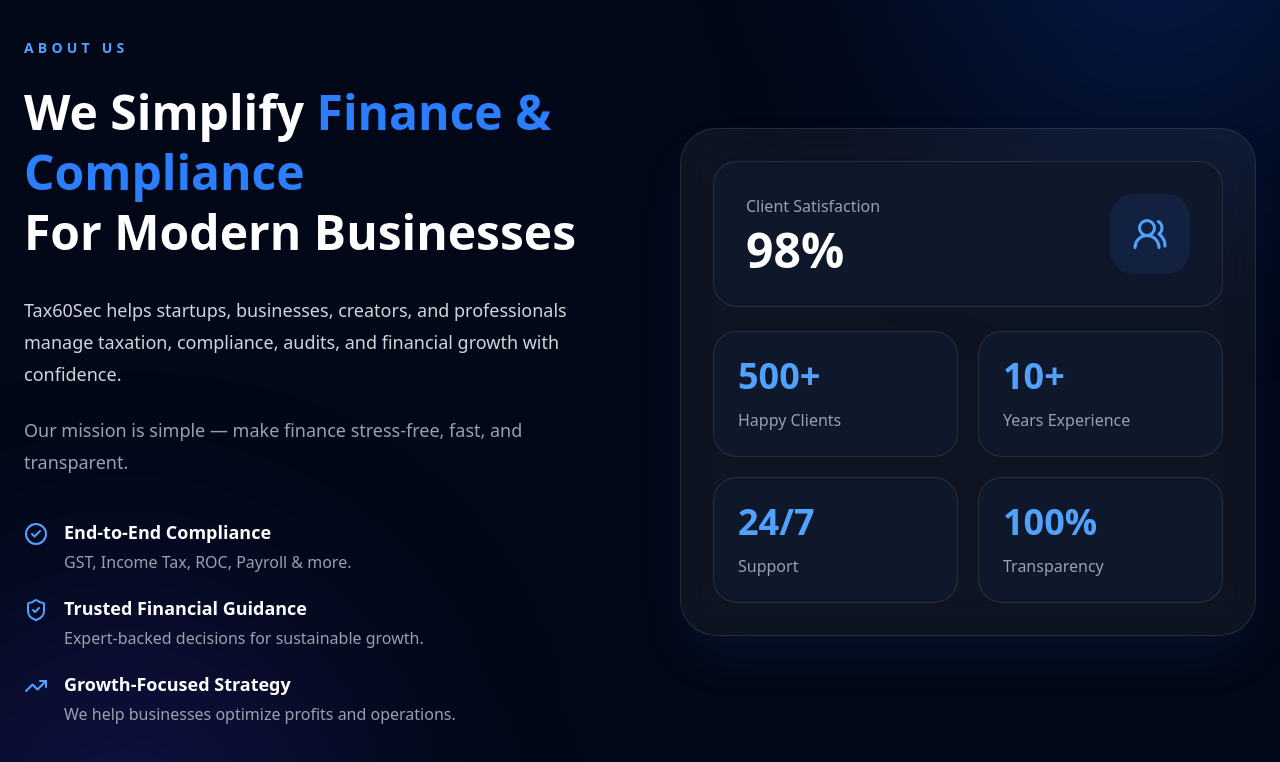
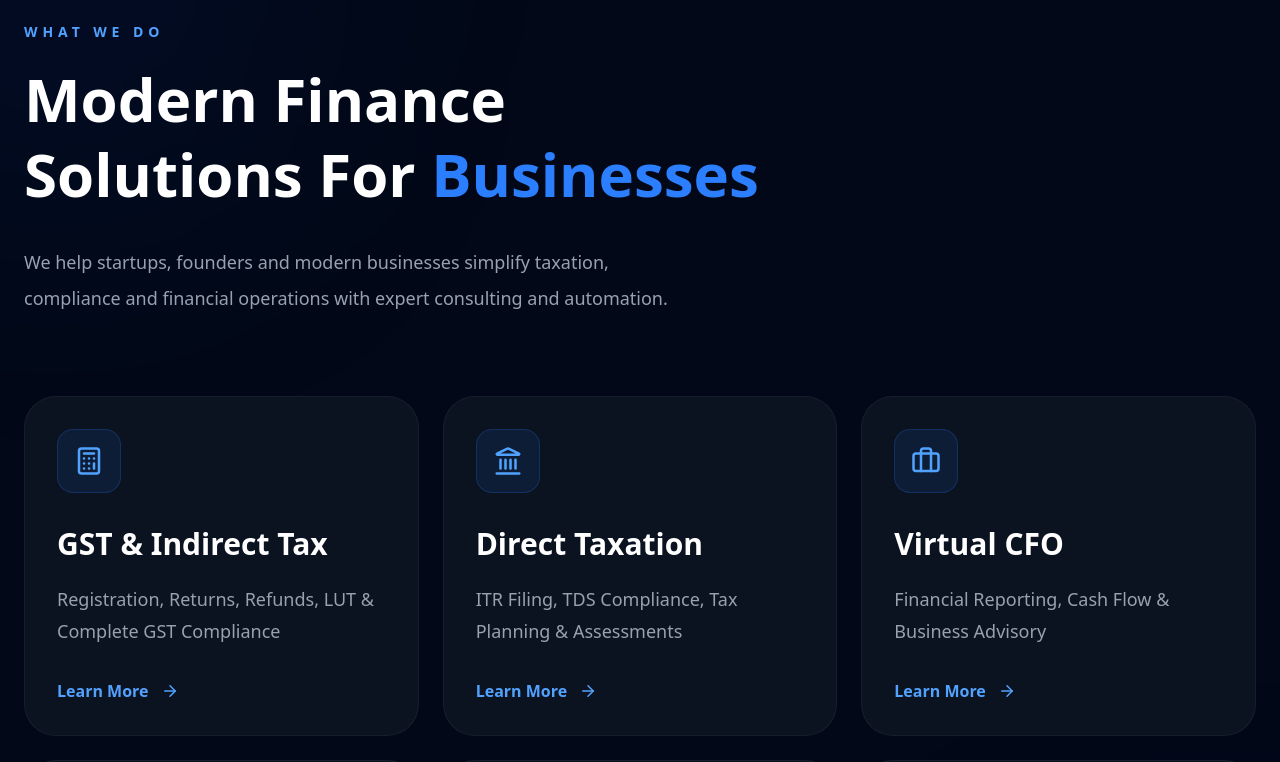
Before and after one commit to nithinreddyavula/taxin60sec, a Next.js app: page / in a window 1280 px wide. Shown: the part 2080-2842 px from the top of the page. Built offline with nearby package versions, Linux system fonts and the light colour scheme.

Commit message:
add navigation to every button

```diff
--- a/components/Footer.tsx
+++ b/components/Footer.tsx
@@ -1,128 +1,91 @@
+"use client";
+
 import Link from "next/link";
-
-import {
-  Mail,
-  Phone,
-} from "lucide-react";
-
-import {
-  FaFacebookF,
-  FaInstagram,
-  FaLinkedinIn,
-} from "react-icons/fa";
 
 export default function Footer() {
 
   return (
 
-    <footer className="relative bg-[#020817] text-white overflow-hidden border-t border-white/10">
+    <footer className="border-t border-white/10 bg-[#020817] text-white">
 
-      {/* GLOW */}
-      <div className="absolute inset-0 overflow-hidden">
+      <div className="max-w-7xl mx-auto px-4 sm:px-6 py-16">
 
-        <div className="absolute top-[-150px] right-[-100px] w-[350px] h-[350px] bg-blue-600/10 blur-[120px] rounded-full" />
-
-        <div className="absolute bottom-[-150px] left-[-100px] w-[350px] h-[350px] bg-indigo-600/10 blur-[120px] rounded-full" />
-
-      </div>
-
-      <div className="relative z-10 max-w-7xl mx-auto px-6 py-20">
-
-        {/* TOP */}
-        <div className="grid grid-cols-1 md:grid-cols-2 lg:grid-cols-4 gap-14">
+        <div className="grid md:grid-cols-4 gap-10">
 
           {/* BRAND */}
           <div>
 
-            <h2 className="text-4xl font-bold">
+            <Link
+              href="/"
+              className="flex items-center gap-3"
+            >
 
-              Tax
-              <span className="text-blue-500">
-                60
-              </span>
-              Sec
+              <div className="w-12 h-12 rounded-2xl bg-gradient-to-br from-blue-500 to-indigo-600 flex items-center justify-center text-xl font-bold">
+
+                T
+
+              </div>
+
+              <div>
+
+                <h2 className="text-3xl font-bold">
+
+                  Tax<span className="text-blue-500">60</span>Sec
 
                 </h2>
 
-            <p className="mt-6 text-gray-400 leading-8">
+                <p className="text-xs tracking-[0.35em] text-gray-400 uppercase">
 
-              Smart taxation, finance, and compliance
-              solutions for startups, businesses,
-              creators, and professionals.
+                  Tax • Finance • Growth
 
                 </p>
 
-            {/* SOCIALS */}
-            <div className="mt-8 flex items-center gap-4">
+              </div>
 
-              <a
-                href="#"
-                className="w-12 h-12 rounded-2xl bg-white/5 hover:bg-blue-600 transition flex items-center justify-center"
-              >
+            </Link>
 
-                <FaInstagram size={20} />
+            <p className="mt-6 text-gray-400 leading-8">
 
-              </a>
+              Modern taxation and finance solutions
+              for startups, businesses and creators.
 
-              <a
-                href="#"
-                className="w-12 h-12 rounded-2xl bg-white/5 hover:bg-blue-600 transition flex items-center justify-center"
-              >
-
-                <FaLinkedinIn size={20} />
-
-              </a>
-
-              <a
-                href="#"
-                className="w-12 h-12 rounded-2xl bg-white/5 hover:bg-blue-600 transition flex items-center justify-center"
-              >
-
-                <FaFacebookF size={20} />
-
-              </a>
-
-            </div>
+            </p>
 
           </div>
 
           {/* QUICK LINKS */}
           <div>
 
-            <h3 className="text-2xl font-semibold">
+            <h3 className="text-xl font-bold">
 
               Quick Links
 
             </h3>
 
-            <div className="mt-8 flex flex-col gap-5 text-gray-400">
+            <div className="mt-6 flex flex-col gap-4 text-gray-400">
 
-              <Link
-                href="/"
-                className="hover:text-blue-400 transition"
-              >
+              <Link href="/" className="hover:text-blue-400 transition">
+
                 Home
+
               </Link>
 
-              <Link
-                href="/about"
-                className="hover:text-blue-400 transition"
-              >
+              <Link href="/about" className="hover:text-blue-400 transition">
+
                 About Us
+
               </Link>
 
-              <Link
-                href="/services"
-                className="hover:text-blue-400 transition"
-              >
+              <Link href="/services" className="hover:text-blue-400 transition">
+
                 Services
+
               </Link>
 
-              <Link
-                href="/contact"
-                className="hover:text-blue-400 transition"
-              >
+              <Link href="/contact" className="hover:text-blue-400 transition">
+
                 Contact
+
               </Link>
 
             </div>
@@ -132,23 +95,37 @@
           {/* SERVICES */}
           <div>
 
-            <h3 className="text-2xl font-semibold">
+            <h3 className="text-xl font-bold">
 
               Services
 
             </h3>
 
-            <div className="mt-8 flex flex-col gap-5 text-gray-400">
+            <div className="mt-6 flex flex-col gap-4 text-gray-400">
 
-              <p>GST Filing</p>
+              <Link href="/services" className="hover:text-blue-400 transition">
 
-              <p>Income Tax</p>
+                GST Filing
 
-              <p>Virtual CFO</p>
+              </Link>
 
-              <p>Audit & Compliance</p>
+              <Link href="/services" className="hover:text-blue-400 transition">
 
-              <p>Startup Registration</p>
+                Income Tax
+
+              </Link>
+
+              <Link href="/services" className="hover:text-blue-400 transition">
+
+                Virtual CFO
+
+              </Link>
+
+              <Link href="/services" className="hover:text-blue-400 transition">
+
+                Startup Registration
+
+              </Link>
 
             </div>
 
@@ -157,63 +134,35 @@
           {/* CONTACT */}
           <div>
 
-            <h3 className="text-2xl font-semibold">
+            <h3 className="text-xl font-bold">
 
               Contact
 
             </h3>
 
-            <div className="mt-8 space-y-6">
+            <div className="mt-6 space-y-4 text-gray-400">
 
-              <div className="flex items-center gap-4">
+              <p>
 
-                <div className="w-12 h-12 rounded-2xl bg-white/5 flex items-center justify-center">
+                compliance@taxin60sec.com
 
-                  <Phone
-                    size={20}
-                    className="text-blue-400"
-                  />
-
-                </div>
-
-                <div>
-
-                  <p className="text-sm text-gray-500">
-                    Phone
               </p>
 
-                  <p className="text-gray-300">
+              <p>
+
                 +91 7013734079
+
               </p>
 
-                </div>
+              <a
+                href="https://wa.me/917013734079"
+                target="_blank"
+                className="inline-block mt-2 px-5 py-3 rounded-2xl bg-blue-600 hover:bg-blue-500 transition text-white font-semibold"
+              >
 
-              </div>
+                Chat on WhatsApp
 
-              <div className="flex items-center gap-4">
-
-                <div className="w-12 h-12 rounded-2xl bg-white/5 flex items-center justify-center">
-
-                  <Mail
-                    size={20}
-                    className="text-blue-400"
-                  />
-
-                </div>
-
-                <div>
-
-                  <p className="text-sm text-gray-500">
-                    Email
-                  </p>
-
-                  <p className="text-gray-300 break-all">
-                    compliance@taxin60sec.com
-                  </p>
-
-                </div>
-
-              </div>
+              </a>
 
             </div>
 
@@ -222,19 +171,41 @@
         </div>
 
         {/* BOTTOM */}
-        <div className="mt-20 pt-8 border-t border-white/10 flex flex-col md:flex-row items-center justify-between gap-5">
+        <div className="mt-16 pt-8 border-t border-white/10 flex flex-col md:flex-row items-center justify-between gap-4 text-sm text-gray-500">
 
-          <p className="text-gray-500 text-sm">
+          <p>
 
             © 2026 Tax60Sec. All rights reserved.
 
           </p>
 
-          <p className="text-gray-500 text-sm">
+          <div className="flex items-center gap-6">
 
-            Built for modern businesses 🚀
+            <Link href="/" className="hover:text-blue-400 transition">
 
-          </p>
+              Home
+
+            </Link>
+
+            <Link href="/services" className="hover:text-blue-400 transition">
+
+              Services
+
+            </Link>
+
+            <Link href="/about" className="hover:text-blue-400 transition">
+
+              About
+
+            </Link>
+
+            <Link href="/contact" className="hover:text-blue-400 transition">
+
+              Contact
+
+            </Link>
+
+          </div>
 
         </div>
 
@@ -243,4 +214,5 @@
     </footer>
 
   );
+
 }
--- a/sections/About.tsx
+++ b/sections/About.tsx
@@ -1,244 +1,171 @@
 "use client";
 
-import { motion } from "framer-motion";
+import Link from "next/link";
+
 import {
-  CheckCircle2,
+  ArrowRight,
+  Briefcase,
+  Building2,
+  Calculator,
+  FileCheck,
+  Landmark,
   ShieldCheck,
-  TrendingUp,
-  Users2,
 } from "lucide-react";
 
-export default function About() {
+const services = [
+  {
+    title: "GST & Indirect Tax",
+    description:
+      "Registration, Returns, Refunds, LUT & Complete GST Compliance",
+    icon: Calculator,
+  },
+  {
+    title: "Direct Taxation",
+    description:
+      "ITR Filing, TDS Compliance, Tax Planning & Assessments",
+    icon: Landmark,
+  },
+  {
+    title: "Virtual CFO",
+    description:
+      "Financial Reporting, Cash Flow & Business Advisory",
+    icon: Briefcase,
+  },
+  {
+    title: "Startup Services",
+    description:
+      "Company Registration, ROC Compliance & Fundraising Support",
+    icon: Building2,
+  },
+  {
+    title: "Audit & Assurance",
+    description:
+      "Internal Audit, Statutory Audit & Due Diligence",
+    icon: ShieldCheck,
+  },
+  {
+    title: "Finance Automation",
+    description:
+      "AI Dashboards, Workflow Automation & Smart Finance Systems",
+    icon: FileCheck,
+  },
+];
+
+export default function Services() {
 
   return (
 
-    <section className="relative py-32 bg-[#020817] overflow-hidden text-white">
+    <section className="relative bg-[#020817] py-28 overflow-hidden">
 
       {/* GLOW */}
-      <div className="absolute inset-0 overflow-hidden">
+      <div className="absolute top-[-150px] left-[-150px] w-[400px] h-[400px] bg-blue-600/10 blur-[140px] rounded-full" />
 
-        <div className="absolute top-[-200px] right-[-100px] w-[450px] h-[450px] bg-blue-600/20 blur-[120px] rounded-full" />
+      <div className="absolute bottom-[-150px] right-[-150px] w-[400px] h-[400px] bg-indigo-600/10 blur-[140px] rounded-full" />
 
-        <div className="absolute bottom-[-200px] left-[-100px] w-[450px] h-[450px] bg-indigo-600/20 blur-[120px] rounded-full" />
+      <div className="relative z-10 max-w-7xl mx-auto px-4 sm:px-6">
 
-      </div>
+        {/* TOP */}
+        <div className="max-w-3xl">
 
-      <div className="relative z-10 max-w-7xl mx-auto px-6 grid grid-cols-1 lg:grid-cols-2 gap-20 items-center">
+          <p className="text-blue-400 text-sm uppercase tracking-[0.35em] font-semibold">
 
-        {/* LEFT CONTENT */}
-        <motion.div
-          initial={{ opacity: 0, y: 40 }}
-          whileInView={{ opacity: 1, y: 0 }}
-          transition={{ duration: 0.8 }}
-          viewport={{ once: true }}
-        >
-
-          <p className="uppercase tracking-[0.3em] text-sm text-blue-400 font-semibold">
-
-            About Us
+            What We Do
 
           </p>
 
-          <h2 className="mt-6 text-5xl font-bold leading-tight">
+          <h2 className="mt-5 text-5xl sm:text-6xl font-bold text-white leading-tight">
 
-            We Simplify
+            Modern Finance
+            <br />
+            Solutions For
             <span className="text-blue-500">
-              {" "}Finance & Compliance
+              {" "}Businesses
             </span>
-
-            <br />
-
-            For Modern Businesses
 
           </h2>
 
-          <p className="mt-8 text-lg text-gray-300 leading-8">
+          <p className="mt-8 text-lg text-gray-400 leading-9 max-w-2xl">
 
-            Tax60Sec helps startups, businesses, creators,
-            and professionals manage taxation, compliance,
-            audits, and financial growth with confidence.
+            We help startups, founders and modern businesses
+            simplify taxation, compliance and financial operations
+            with expert consulting and automation.
 
           </p>
 
-          <p className="mt-6 text-lg text-gray-400 leading-8">
+        </div>
 
-            Our mission is simple —
-            make finance stress-free,
-            fast, and transparent.
+        {/* GRID */}
+        <div className="mt-20 grid grid-cols-1 md:grid-cols-2 xl:grid-cols-3 gap-6">
 
-          </p>
+          {
+            services.map((service, i) => {
 
-          {/* FEATURES */}
-          <div className="mt-10 space-y-5">
+              const Icon = service.icon;
 
-            <div className="flex items-start gap-4">
+              return (
 
-              <CheckCircle2
-                className="text-blue-400 mt-1"
-                size={24}
-              />
+                <Link
+                  href="/services"
+                  key={i}
+                  className="group relative overflow-hidden rounded-[32px] bg-[#0b1220] border border-white/5 p-8 hover:border-blue-500/30 transition-all duration-300"
+                >
 
-              <div>
+                  {/* HOVER GLOW */}
+                  <div className="absolute inset-0 opacity-0 group-hover:opacity-100 transition duration-500">
 
-                <h4 className="font-semibold text-lg">
-                  End-to-End Compliance
-                </h4>
+                    <div className="absolute top-[-80px] right-[-80px] w-[180px] h-[180px] bg-blue-500/10 blur-[80px] rounded-full" />
 
-                <p className="text-gray-400 mt-1">
-                  GST, Income Tax, ROC, Payroll & more.
-                </p>
+                  </div>
 
-              </div>
+                  {/* ICON */}
+                  <div className="relative w-16 h-16 rounded-2xl bg-blue-500/10 border border-blue-500/20 flex items-center justify-center">
 
-            </div>
+                    <Icon
+                      size={30}
+                      className="text-blue-400"
+                    />
 
-            <div className="flex items-start gap-4">
+                  </div>
 
-              <ShieldCheck
-                className="text-blue-400 mt-1"
-                size={24}
-              />
+                  {/* CONTENT */}
+                  <div className="relative">
 
-              <div>
+                    <h3 className="mt-8 text-3xl font-bold text-white leading-tight">
 
-                <h4 className="font-semibold text-lg">
-                  Trusted Financial Guidance
-                </h4>
+                      {service.title}
 
-                <p className="text-gray-400 mt-1">
-                  Expert-backed decisions for sustainable growth.
-                </p>
+                    </h3>
 
-              </div>
+                    <p className="mt-5 text-gray-400 leading-8 text-lg">
 
-            </div>
+                      {service.description}
 
-            <div className="flex items-start gap-4">
+                    </p>
 
-              <TrendingUp
-                className="text-blue-400 mt-1"
-                size={24}
-              />
+                    {/* CTA */}
+                    <div className="mt-8 flex items-center gap-3 text-blue-400 font-semibold group-hover:text-blue-300 transition">
 
-              <div>
+                      Learn More
 
-                <h4 className="font-semibold text-lg">
-                  Growth-Focused Strategy
-                </h4>
+                      <ArrowRight size={18} />
 
-                <p className="text-gray-400 mt-1">
-                  We help businesses optimize profits and operations.
-                </p>
+                    </div>
 
-              </div>
+                  </div>
 
-            </div>
+                </Link>
 
-          </div>
+              );
 
-        </motion.div>
+            })
+          }
 
-        {/* RIGHT SIDE */}
-        <motion.div
-          initial={{ opacity: 0, scale: 0.95 }}
-          whileInView={{ opacity: 1, scale: 1 }}
-          transition={{ duration: 1 }}
-          viewport={{ once: true }}
-          className="relative"
-        >
-
-          <div className="relative bg-white/5 border border-white/10 backdrop-blur-xl rounded-[36px] p-8 shadow-2xl shadow-blue-500/10">
-
-            {/* TOP CARD */}
-            <div className="bg-[#0f172a] rounded-3xl p-8 border border-white/10">
-
-              <div className="flex items-center justify-between">
-
-                <div>
-
-                  <p className="text-gray-400">
-                    Client Satisfaction
-                  </p>
-
-                  <h3 className="mt-2 text-5xl font-bold">
-                    98%
-                  </h3>
-
-                </div>
-
-                <div className="w-20 h-20 rounded-3xl bg-blue-500/10 flex items-center justify-center">
-
-                  <Users2
-                    size={36}
-                    className="text-blue-400"
-                  />
-
-                </div>
-
-              </div>
-
-            </div>
-
-            {/* STATS */}
-            <div className="mt-6 grid grid-cols-2 gap-5">
-
-              <div className="bg-[#0f172a] border border-white/10 rounded-3xl p-6">
-
-                <h3 className="text-4xl font-bold text-blue-400">
-                  500+
-                </h3>
-
-                <p className="mt-3 text-gray-400">
-                  Happy Clients
-                </p>
-
-              </div>
-
-              <div className="bg-[#0f172a] border border-white/10 rounded-3xl p-6">
-
-                <h3 className="text-4xl font-bold text-blue-400">
-                  10+
-                </h3>
-
-                <p className="mt-3 text-gray-400">
-                  Years Experience
-                </p>
-
-              </div>
-
-              <div className="bg-[#0f172a] border border-white/10 rounded-3xl p-6">
-
-                <h3 className="text-4xl font-bold text-blue-400">
-                  24/7
-                </h3>
-
-                <p className="mt-3 text-gray-400">
-                  Support
-                </p>
-
-              </div>
-
-              <div className="bg-[#0f172a] border border-white/10 rounded-3xl p-6">
-
-                <h3 className="text-4xl font-bold text-blue-400">
-                  100%
-                </h3>
-
-                <p className="mt-3 text-gray-400">
-                  Transparency
-                </p>
-
-              </div>
-
-            </div>
-
-          </div>
-
-        </motion.div>
+        </div>
 
       </div>
 
     </section>
 
   );
+
 }
```
Also changed, not shown: sections/Services.tsx (+8 -12 lines). Lines whose indentation alone changed are shown as unchanged.
